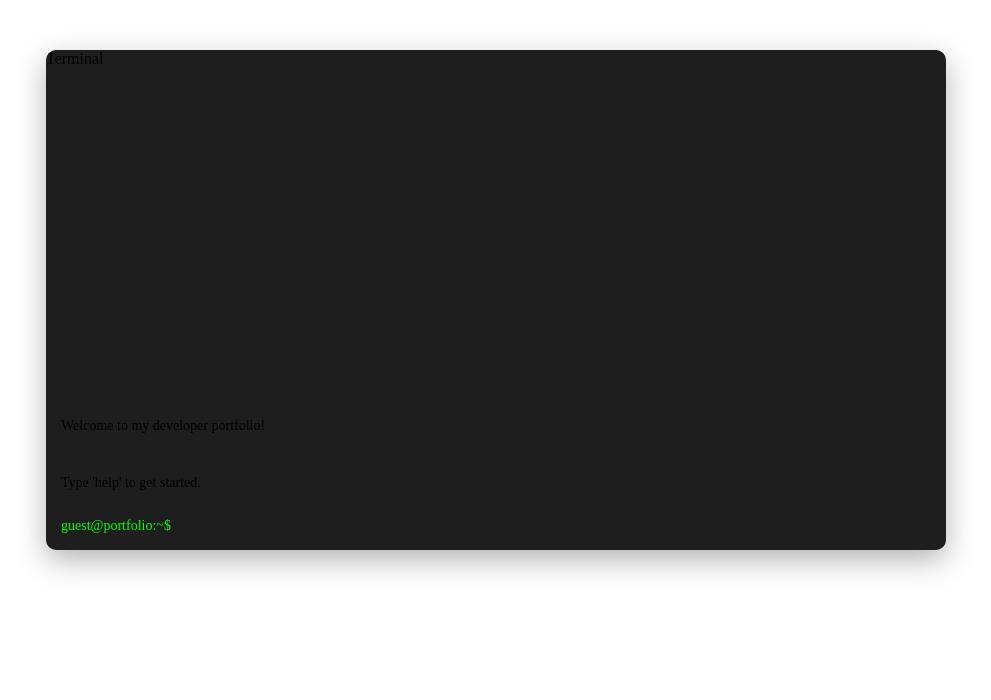
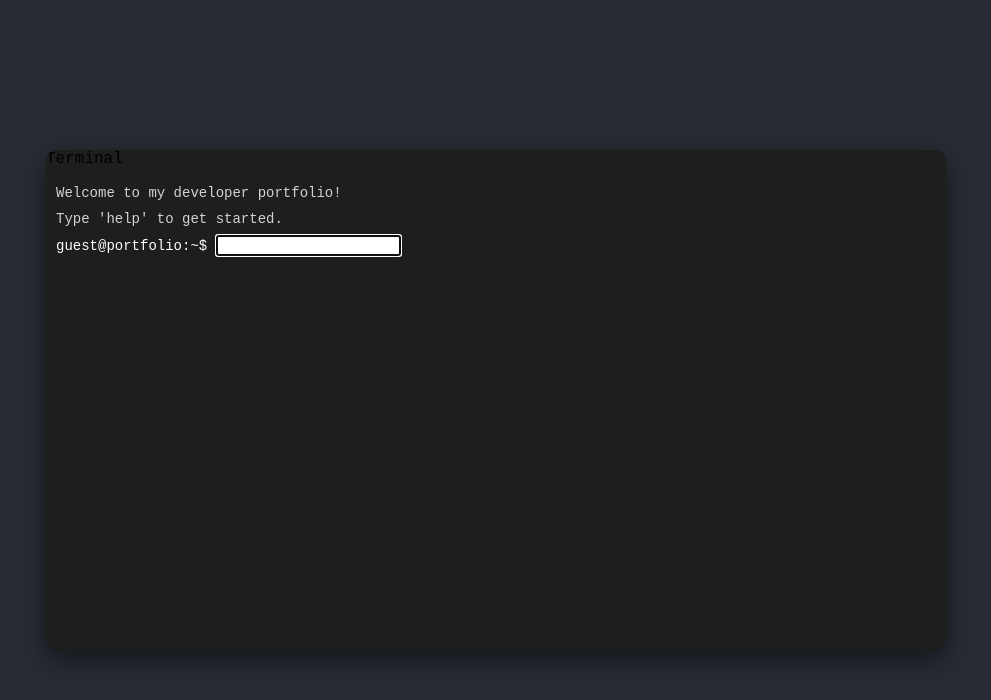
Before and after one commit to Aaseka/Aaseka.github.io, a plain HTML site: page index.html in a window 1280 px wide. Shown: the whole page, without its empty margins (144-1135 px from the left). Drawn offline with Linux system fonts and the light colour scheme.

Commit message:
Add files via upload

```diff
--- a/style.css
+++ b/style.css
@@ -1,70 +1,125 @@
-/* Terminal Body */
-.terminal-body {
-  flex-grow: 1;
+/* General body styling */
+body {
+  font-family: "Courier New", Courier, monospace;
+  margin: 0;
+  padding: 0;
+  background-color: #282c34;
   display: flex;
-  flex-direction: column;
-  justify-content: flex-end;
-  overflow-y: auto;
-  padding: 15px;
-  font-size: 14px;
+  justify-content: center;
+  align-items: center;
+  height: 100vh;
+  overflow: hidden;
 }
 
-.terminal-content {
-  display: flex;
-  flex-direction: column;
-  gap: 8px;
-}
-
-.output {
-  line-height: 1.5;
-}
-
-.input-line {
-  display: flex;
-  align-items: center;
-  margin-top: 10px;
-}
-
-.prompt {
-  color: #00ff00;
-  margin-right: 10px;
-}
-
-.input-field {
-  background-color: transparent;
-  border: none;
-  color: #c0c0c0;
-  outline: none;
-  font-family: inherit;
-  font-size: inherit;
-  width: 100%;
-}
-
-.input-field::placeholder {
-  color: #666;
-}
-
-/* Smooth Scrolling */
-.terminal-body {
-  scroll-behavior: smooth;
-}
-
-/* Normal terminal size */
+/* Terminal container */
 .terminal-container {
+  position: absolute; /* Allows it to be draggable */
   width: 80%;
   max-width: 900px;
   height: 500px;
-  margin: 50px auto;
+  background-color: #1e1e1e;
   border-radius: 10px;
-  background-color: #1e1e1e;
-  box-shadow: 0 10px 30px rgba(0, 0, 0, 0.3);
+  box-shadow: 0 10px 30px rgba(0, 0, 0, 0.5);
   display: flex;
   flex-direction: column;
   overflow: hidden;
   transition: height 0.3s ease;
+  cursor: grab;
 }
 
-/* Maximized terminal height */
+/* Terminal maximized state */
 .terminal-container.maximized {
   height: 700px; /* Slightly taller height */
 }
+
+/* Dashboard bar at the top */
+.dashboard {
+  height: 30px;
+  background-color: #4b4b4b;
+  border-radius: 10px 10px 0 0;
+  display: flex;
+  align-items: center;
+  padding: 0 10px;
+  cursor: grab;
+}
+
+/* Dashboard buttons */
+.dashboard .button {
+  width: 12px;
+  height: 12px;
+  border-radius: 50%;
+  margin-right: 10px;
+}
+
+.dashboard .close {
+  background-color: #ff5f56;
+}
+
+.dashboard .minimize {
+  background-color: #ffbd2e;
+}
+
+.dashboard .maximize {
+  background-color: #27c93f;
+}
+
+/* Terminal body */
+.terminal-body {
+  flex-grow: 1;
+  padding: 10px;
+  overflow-y: auto;
+  overflow-x: hidden;
+  color: #ffffff;
+  font-size: 14px;
+  line-height: 1.5;
+  position: relative;
+}
+
+/* Custom scrollbar styling */
+.terminal-body::-webkit-scrollbar {
+  width: 8px;
+}
+
+.terminal-body::-webkit-scrollbar-thumb {
+  background-color: #4b4b4b;
+  border-radius: 4px;
+}
+
+.terminal-body::-webkit-scrollbar-track {
+  background-color: #1e1e1e;
+}
+
+/* Outputs with slight opacity */
+.output {
+  margin: 5px 0;
+  opacity: 0.8; /* Slight opacity for older commands */
+  transition: opacity 0.3s ease;
+}
+
+/* Input container */
+.input-container {
+  display: flex;
+  align-items: center;
+  margin-top: 15px; /* Adds space between input and previous commands */
+}
+
+.input-container .prompt {
+  color: #5fa7b2;
+  margin-right: 5px;
+}
+
+.input-container .input-field {
+  flex-grow: 1;
+  background: none;
+  border: none;
+  color: #ffffff;
+  font-size: 14px;
+  outline: none;
+  caret-color: #5fa7b2;
+  opacity: 1; /* Ensure input is fully opaque */
+}
+
+/* Highlight the input when typing */
+.input-container .input-field:focus {
+  opacity: 1;
+}
```
